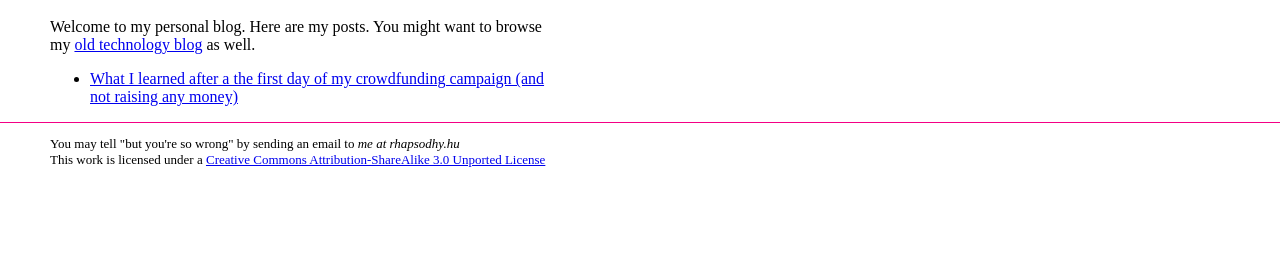
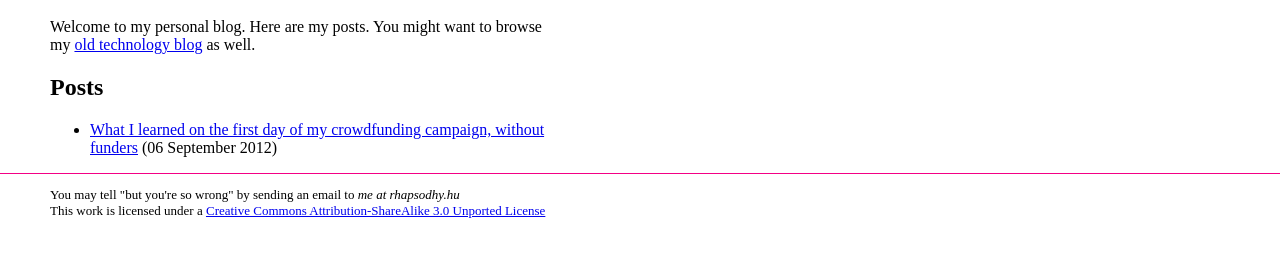
Before and after one commit to rsdy/rsdy.github.com, a plain HTML site: page index.html in a window 1280 px wide. Shown: the part 96-352 px from the top of the page. Drawn offline with Linux system fonts and the light colour scheme.

Commit message:
README.md: updated to format generated by the script

```diff
--- a/index.html
+++ b/index.html
@@ -41,8 +41,9 @@ h1 { font-family: sans-serif; }
 	<div id="content">
 <h1 id="rhapsodhy-blog">rhapsodhy blog</h1>
 <p>Welcome to my personal blog. Here are my posts. You might want to browse my <a href="https://rsdy.blogs.balabit.com/">old technology blog</a> as well.</p>
+<h2 id="posts">Posts</h2>
 <ul>
-<li><a href="http://rsdy.github.com/posts/first_day_of_crowdfunding.html">What I learned after a the first day of my crowdfunding campaign (and not raising any money)</a></li>
+<li><a href="http://rsdy.github.com/posts/first_day_of_crowdfunding.html">What I learned on the first day of my crowdfunding campaign, without funders</a> (06 September 2012)</li>
 </ul>
 	</div>
 	<footer>
```
Also changed, not shown: 1 other file.
